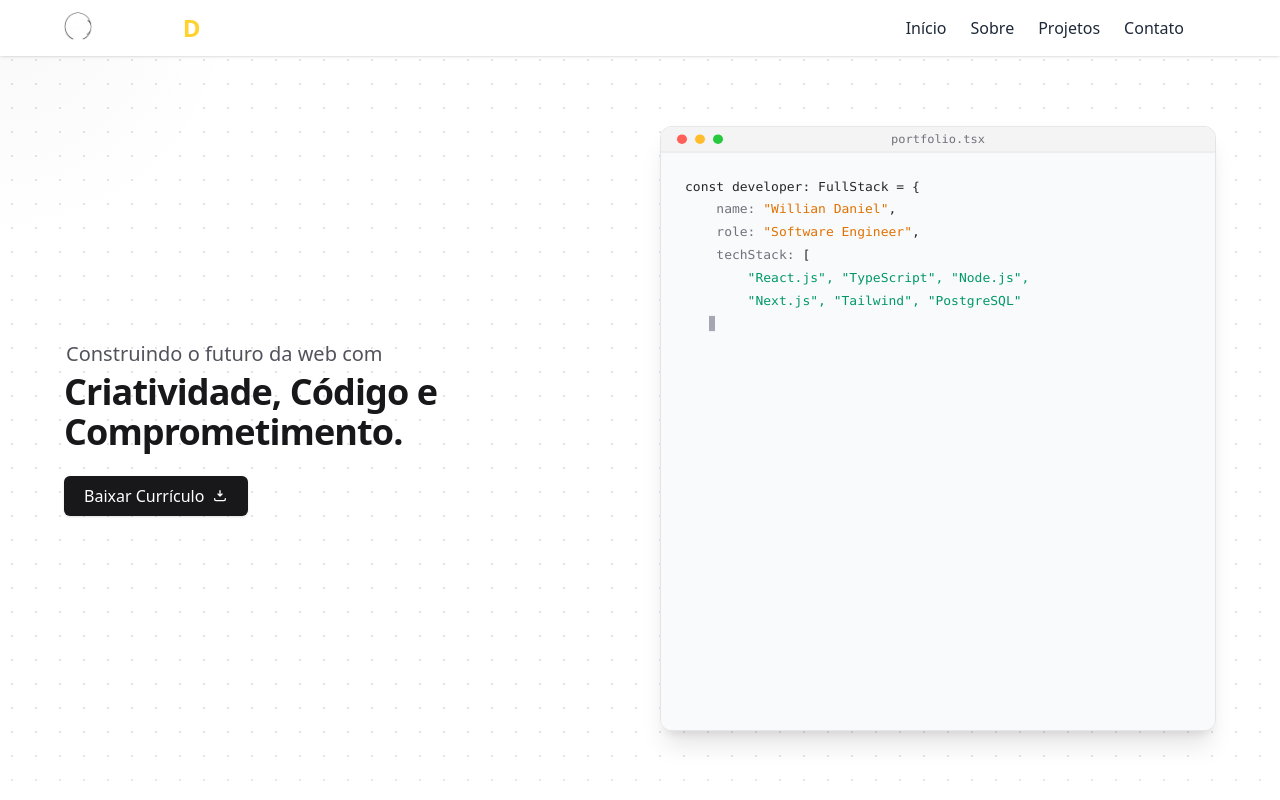
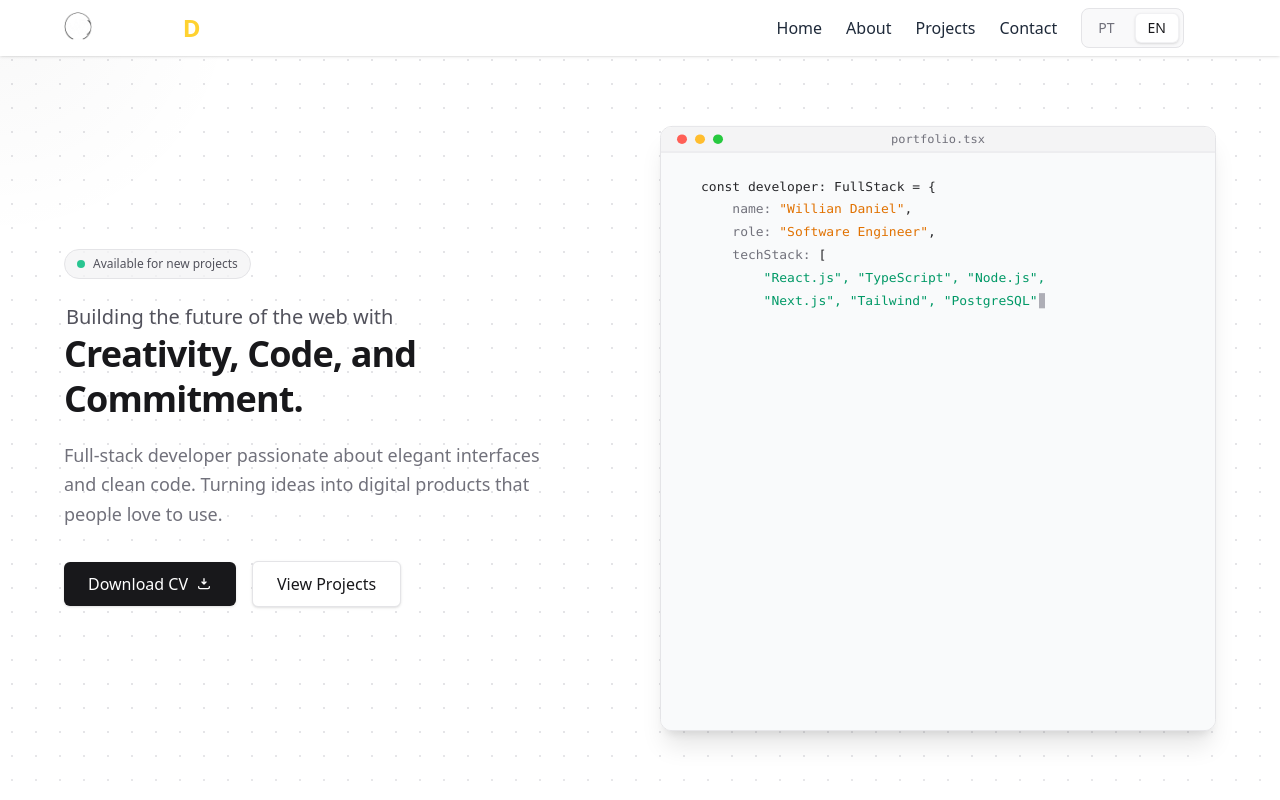
Before and after one commit to WillianDDaniel/WillianDDaniel.github.io, a React (Vite) app: page / in a window 1280 px wide. Shown: the top 800 px of the page. Built offline with nearby package versions, Linux system fonts and the light colour scheme; no server answers.

Commit message:
feat: add multilingual support with English and Portuguese translations, and integrate language switcher component

```diff
--- a/src/components/Background/index.tsx
+++ b/src/components/Background/index.tsx
@@ -16,18 +16,10 @@ export default function Background() {
   }, []);
 
   return (
-    // Container principal: fundo branco sólido
     <div className="fixed inset-0 -z-10 w-full h-full bg-white overflow-hidden">
 
-      {/* 1. O Grid: Um padrão de pontos cinza super claros (zinc-200)
-        Aumente ou diminua o 24px para mudar o espaçamento dos pontos
-      */}
-      <div className="absolute inset-0 bg-[radial-gradient(#e4e4e7_1px,transparent_1px)] [background-size:24px_24px]" />
+      <div className="absolute inset-0 bg-[radial-gradient(#e4e4e7_1px,transparent_1px)] bg-size-[24px_24px]" />
 
-      {/* 2. O Spotlight (Interativo): Uma aura muito suave usando sua cor secundária (zinc-900).
-        rgba(24, 24, 27) é o valor hexadecimal do zinc-900.
-        A opacidade em 0.03 garante que seja apenas uma "sombra" elegante.
-      */}
       <div
         className="absolute inset-0 pointer-events-none transition-opacity duration-300"
         style={{
@@ -35,9 +27,6 @@ export default function Background() {
         }}
       />
 
-      {/* 3. Gradiente de Fade Inferior (Opcional, mas recomendado):
-        Faz o grid sumir suavemente no final da tela para um acabamento limpo.
-      */}
       <div className="absolute inset-0 bg-linear-to-b from-transparent via-transparent to-white pointer-events-none" />
     </div>
   );
--- a/src/components/Card/index.tsx
+++ b/src/components/Card/index.tsx
@@ -4,8 +4,8 @@ export default function Card({ project }: { project: Project }) {
   if (!ptContent) return null;
 
   return (
-    <div className="bg-white/10 backdrop-blur-sm border
-      border-white/20 rounded-xl overflow-hidden hover:transform
+    <div className="bg-white/10 backdrop-blur-sm border-t-3
+      border-zinc-900 rounded-xl overflow-hidden hover:transform
       hover:scale-[1.02] transition-all duration-300 flex flex-col"
     >
       <div className="h-48 overflow-hidden shrink-0">
--- /dev/null
+++ b/src/components/Copy/index.tsx
@@ -0,0 +1,56 @@
+import { useTranslation } from "react-i18next";
+
+export default function Copy() {
+  const { t } = useTranslation();
+
+  return (
+    <div className="z-10 flex-1 flex flex-col justify-center items-start text-left">
+      <div className="mb-6 inline-flex items-center gap-2 px-3 py-1.5 rounded-full bg-zinc-100/80 border border-zinc-200 text-xs font-medium text-zinc-600">
+        <span className="flex h-2 w-2 rounded-full bg-emerald-500 animate-pulse"></span>
+        {t("hero.availability")}
+      </div>
+
+      <span className="text-xl ml-0.5 text-zinc-600 font-medium">
+        {t("hero.description")}
+      </span>
+
+      <h1 className="text-4xl font-bold tracking-tight leading-tight">
+        {t("hero.descriptionHighlight")}
+      </h1>
+
+      <p className="mt-5 text-lg text-zinc-500 max-w-lg leading-relaxed">
+        {t("hero.subtext")}
+      </p>
+
+      <div className="flex flex-wrap items-center gap-4 mt-8">
+        <button
+          className="
+            font-medium cursor-pointer bg-zinc-900 text-white px-6 py-2.5
+            rounded-md hover:bg-zinc-800 transition-colors duration-300
+            shadow-sm flex items-center gap-2
+          "
+        >
+          {t("hero.cta-button-cv")}
+          <svg xmlns="http://www.w3.org/2000/svg"
+            className="w-4 h-4" fill="none" viewBox="0 0 24 24"
+            stroke="currentColor" strokeWidth={2}
+          >
+            <path strokeLinecap="round" strokeLinejoin="round"
+              d="M4 16v1a2 2 0 002 2h12a2 2 0 002-2v-1M12 12V4m0 8l-3-3m3 3l3-3"
+            />
+          </svg>
+        </button>
+
+        <button
+          className="
+            font-medium cursor-pointer bg-white text-zinc-900 px-6 py-2.5
+            border border-zinc-200 rounded-md hover:bg-zinc-50 transition-colors duration-300
+            shadow-sm flex items-center gap-2
+          "
+        >
+          {t("hero.cta-button-projects")}
+        </button>
+      </div>
+    </div>
+  )
+};
--- a/src/components/Hero/index.tsx
+++ b/src/components/Hero/index.tsx
@@ -1,51 +1,17 @@
-import { useTranslation } from "react-i18next";
 import Background from "@/components/Background";
 import Terminal from "@/components/Terminal";
+import Copy from "@/components/Copy";
 
 export default function Hero() {
-  const { t } = useTranslation();
 
   return (
-    <section className="flex items-stretch justify-center px-16 py-10
+    <section id="hero" className="flex items-stretch justify-center px-16 py-10
       text-zinc-900 w-full min-h-[calc(100vh-3.5rem)] relative gap-10
     ">
+
       <Background />
-
-      <div className="z-10 flex-1 flex flex-col justify-center items-start text-left">
-        <span className="text-xl ml-0.5 text-zinc-600 font-medium">{t("hero.description")}</span>
-
-        <span className="text-4xl font-bold mt-1 tracking-tight">
-          {t("hero.descriptionHighlight")}
-        </span>
-
-        <button
-          className="
-            font-medium cursor-pointer mt-6 bg-zinc-900 text-white px-5 py-2
-            rounded-md hover:bg-zinc-800 transition-colors duration-300
-            shadow-sm flex items-center gap-2
-          "
-        >
-          {t("hero.cta-button-cv")}
-          <svg
-            xmlns="http://www.w3.org/2000/svg"
-            className="w-4 h-4"
-            fill="none"
-            viewBox="0 0 24 24"
-            stroke="currentColor"
-            strokeWidth={2}
-          >
-            <path
-              strokeLinecap="round"
-              strokeLinejoin="round"
-              d="M4 16v1a2 2 0 002 2h12a2 2 0 002-2v-1M12 12V4m0 8l-3-3m3 3l3-3"
-            />
-          </svg>
-        </button>
-      </div>
-
-      <div className="z-10 flex-1 rounded-br-xl border-zinc-200 flex items-center justify-end">
-        <Terminal />
-      </div>
+      <Copy />
+      <Terminal />
 
     </section>
   )
--- /dev/null
+++ b/src/components/LanguageSwitcher/index.tsx
@@ -0,0 +1,41 @@
+import { useTranslation } from "react-i18next";
+
+export default function LanguageSwitcher() {
+  const { i18n } = useTranslation();
+
+  const handleLanguageChange = (lang: string) => {
+    i18n.changeLanguage(lang);
+  };
+
+  const currentLanguage = i18n.language;
+
+  return (
+    <div className="flex items-center gap-2 p-1 bg-zinc-100/50 rounded-lg border border-zinc-200 w-fit">
+      <button
+        onClick={() => handleLanguageChange("pt-BR")}
+        className={`
+          px-3 py-1 text-sm font-medium rounded-md transition-all duration-200
+          ${currentLanguage === "pt-BR"
+            ? "bg-white text-zinc-900 shadow-sm border border-zinc-200/50"
+            : "text-zinc-500 hover:text-zinc-900"
+          }
+        `}
+      >
+        PT
+      </button>
+
+      <button
+        onClick={() => handleLanguageChange("en-US")}
+        className={`
+          px-3 py-1 text-sm font-medium rounded-md transition-all duration-200
+          ${currentLanguage.includes("en")
+            ? "bg-white text-zinc-900 shadow-sm border border-zinc-200/50"
+            : "text-zinc-500 hover:text-zinc-900"
+          }
+        `}
+      >
+        EN
+      </button>
+    </div>
+  );
+}
--- a/src/components/Menu/index.tsx
+++ b/src/components/Menu/index.tsx
@@ -1,4 +1,5 @@
 import { useTranslation } from "react-i18next";
+import LanguageSwitcher from "../LanguageSwitcher";
 
 export default function Menu() {
   const { t } = useTranslation();
@@ -7,10 +8,12 @@ export default function Menu() {
     <ul className="
       flex pr-8 items-center gap-6 text-gray-800 dark:text-gray-200 font-normal
     ">
-      <li>{t("menu.home")}</li>
-      <li>{t("menu.about")}</li>
-      <li>{t("menu.projects")}</li>
-      <li>{t("menu.contact")}</li>
+      <li><a href="#hero">{t("menu.home")}</a></li>
+      <li><a href="#about">{t("menu.about")}</a></li>
+      <li><a href="#projects">{t("menu.projects")}</a></li>
+      <li><a href="#contact">{t("menu.contact")}</a></li>
+
+      <li><LanguageSwitcher /></li>
     </ul>
   )
 }
--- a/src/components/Projects/index.tsx
+++ b/src/components/Projects/index.tsx
@@ -12,7 +12,7 @@ export default function Projects() {
   }, []);
 
   return (
-    <section className="container mx-auto px-6 py-16">
+    <section id="projects" className="container mx-auto px-6 py-16">
       <h2 className="text-3xl font-bold text-center mb-12">Meus Projetos</h2>
 
       <div className="grid grid-cols-1 md:grid-cols-2 lg:grid-cols-2 gap-8">
--- a/src/components/Terminal/index.tsx
+++ b/src/components/Terminal/index.tsx
@@ -91,6 +91,7 @@ export default function Terminal() {
   };
 
   return (
+    <div className="z-10 flex-1 rounded-br-xl border-zinc-200 flex items-center justify-end">
       <div className="scale-y-95 w-full max-w-xl xl:max-w-2xl rounded-xl overflow-hidden bg-white border border-zinc-200 shadow-xl">
         <div className="relative flex items-center px-4 py-2 bg-zinc-100 border-b border-zinc-200">
           <div className="flex items-center gap-2">
@@ -103,7 +104,7 @@ export default function Terminal() {
           </span>
         </div>
 
-      <div className="p-6 text-[13px] leading-6 font-mono bg-gray-50 h-[calc(100vh-12rem)]">
+        <div className="p-6 pl-10 text-[13px] leading-6 font-mono bg-gray-50 h-[calc(100vh-12rem)]">
           {CODE_LINES.slice(0, typingState.lineIdx).map((line, idx) => (
             <span key={idx} className="block whitespace-pre">
               {renderLine(line)}
@@ -118,5 +119,6 @@ export default function Terminal() {
           )}
         </div>
       </div>
+    </div>
   );
 }
--- a/src/i18n/index.ts
+++ b/src/i18n/index.ts
@@ -3,6 +3,7 @@ import { initReactI18next } from "react-i18next";
 import LanguageDetector from "i18next-browser-languagedetector";
 
 import ptBR from "./locales/pt-BR.json";
+import enUS from "./locales/en-US.json"; // Crie este arquivo com as chaves em inglês
 
 i18n
   .use(LanguageDetector)
@@ -10,6 +11,7 @@ i18n
   .init({
     resources: {
       "pt-BR": { translation: ptBR },
+      "en-US": { translation: enUS },
     },
     fallbackLng: "pt-BR",
     interpolation: {
--- /dev/null
+++ b/src/i18n/locales/en-US.json
@@ -0,0 +1,32 @@
+{
+  "menu": {
+    "home": "Home",
+    "about": "About",
+    "projects": "Projects",
+    "contact": "Contact"
+  },
+  "hero": {
+    "availability": "Available for new projects",
+    "description": "Building the future of the web with",
+    "descriptionHighlight": "Creativity, Code, and Commitment.",
+    "subtext": "Full-stack developer passionate about elegant interfaces and clean code. Turning ideas into digital products that people love to use.",
+    "cta-button-cv": "Download CV",
+    "cta-button-projects": "View Projects"
+  },
+  "about": {
+    "title": "About me",
+    "nacionality": "Brazilian",
+    "age": "{{year}} years old",
+    "location": "Cachoeirinha - RS, Brazil",
+    "cursing": "Currently studying",
+    "university": "Analysis and Systems Development",
+    "bio": {
+      "title": "Full-Stack Web Developer",
+      "paragraph1": "Hello! I am a <strong>Full Stack developer</strong> in career transition, with 8 years of experience in <strong>social media</strong> and customer service. My journey into development started as a hobby that quickly became my passion. Currently, I am studying <strong>Analysis and Systems Development</strong> to formalize and expand my knowledge.",
+      "paragraph2": "I have a solid understanding of front-end technologies like <strong>React</strong>, <strong>JavaScript</strong>, <strong>CSS3</strong>, and <strong>HTML5</strong>, used to create dynamic and responsive interfaces that provide exceptional user experiences. Additionally, I am constantly exploring and learning more about <strong>Vue.js</strong>, <strong>Node.js</strong>, and <strong>PHP</strong>, seeking to expand my skill set."
+    }
+  },
+  "footer": {
+    "rights": "All rights reserved © {{year}} | Developed with ❤️ by Willian D. Daniel"
+  }
+}
--- a/src/i18n/locales/pt-BR.json
+++ b/src/i18n/locales/pt-BR.json
@@ -6,9 +6,12 @@
     "contact": "Contato"
   },
   "hero": {
+    "availability": "Disponível para novos projetos",
     "description": "Construindo o futuro da web com",
     "descriptionHighlight": "Criatividade, Código e Comprometimento.",
-    "cta-button-cv": "Baixar Currículo"
+    "subtext": "Desenvolvedor full-stack apaixonado por interfaces elegantes e código limpo. Transformando ideias em produtos digitais que as pessoas adoram usar.",
+    "cta-button-cv": "Baixar Currículo",
+    "cta-button-projects": "Ver Projetos"
   },
   "about": {
     "title": "Sobre mim",
```
Also changed, not shown: src/App.tsx (+5 -5 lines). Lines whose indentation alone changed are shown as unchanged.
